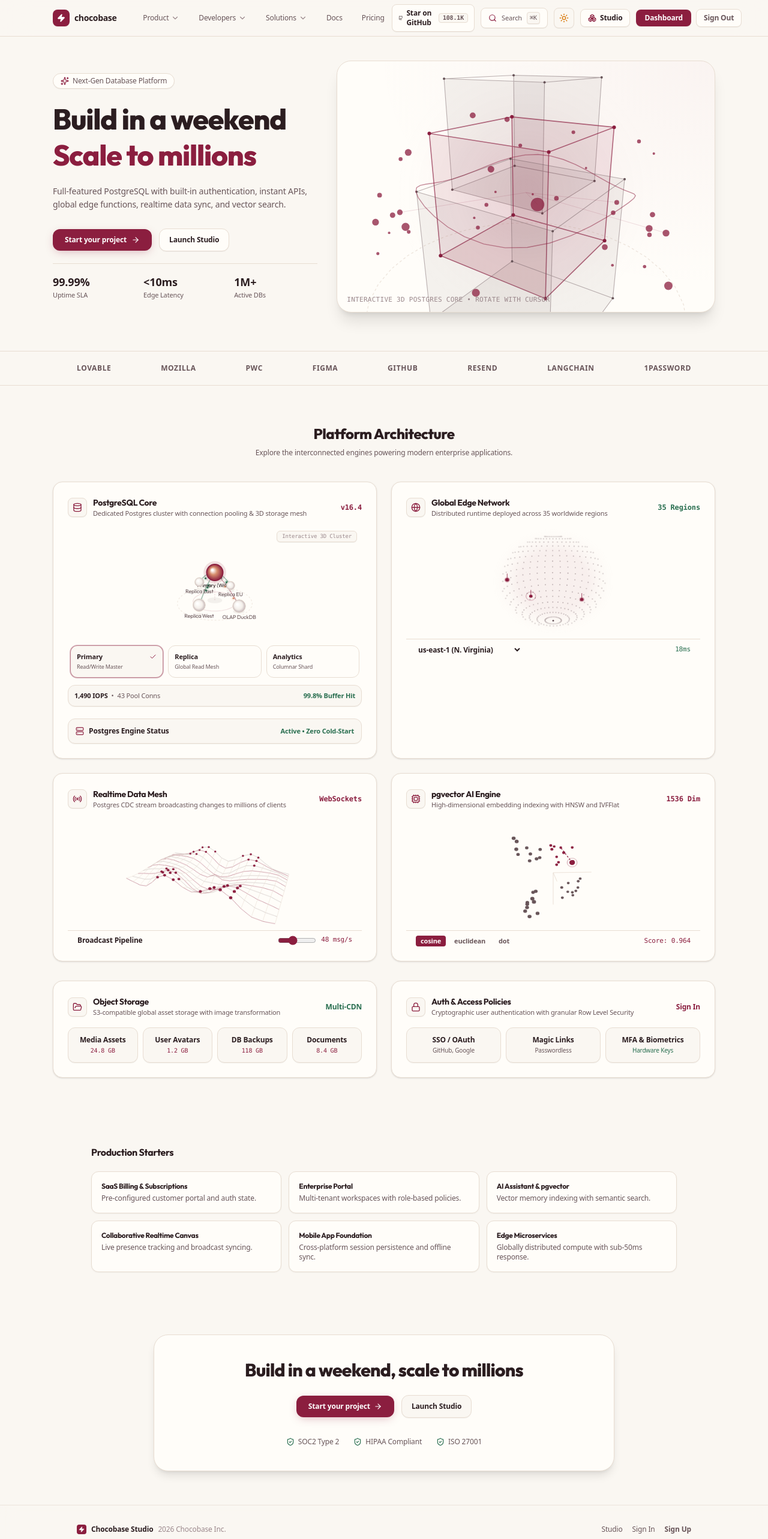
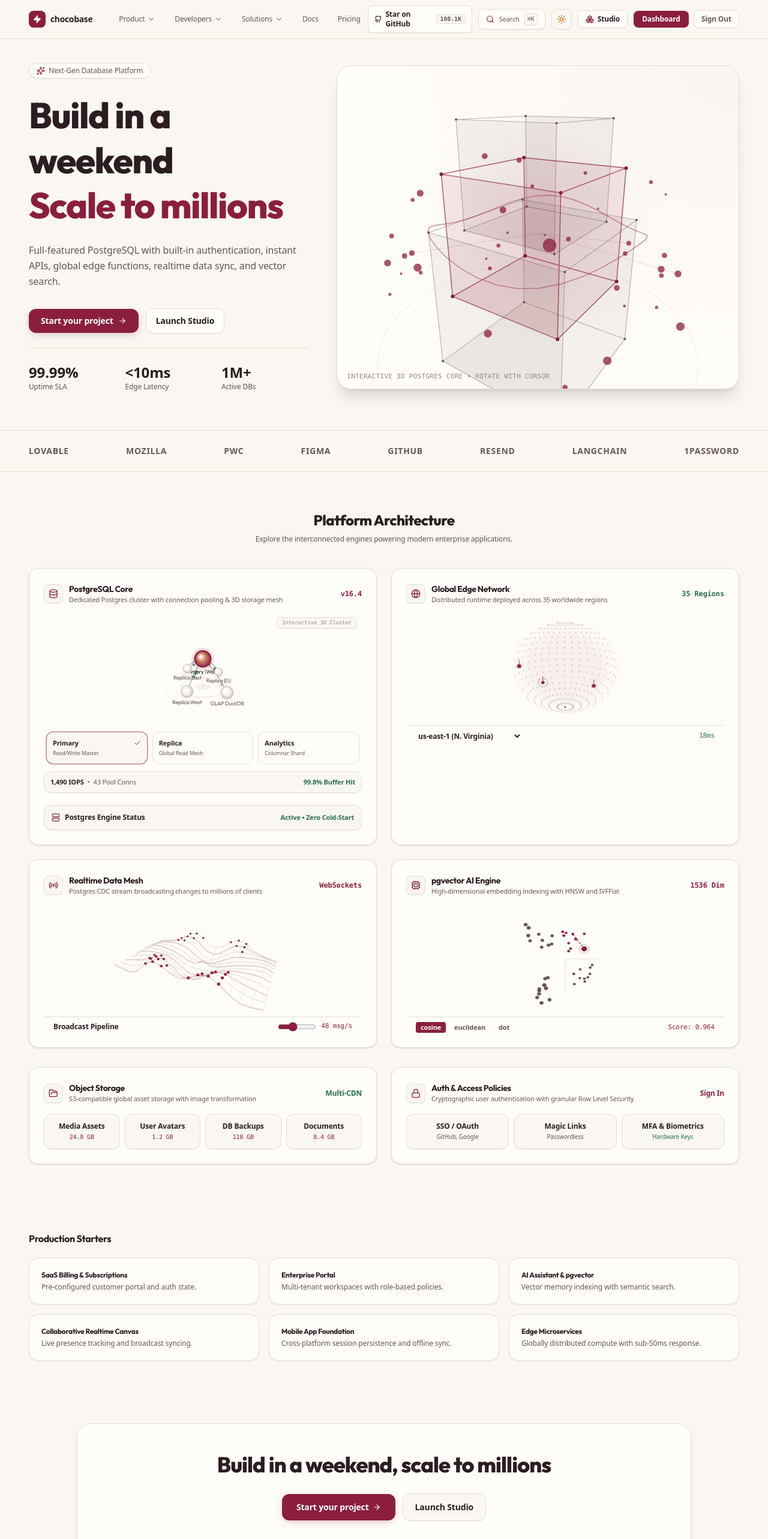
Before and after one commit to vinay3254/chocobase-frontend, a React (Vite) app: page / in a window 1280 px wide. Shown: the top 2566 px of the page at 60% size. Built offline with nearby package versions, Linux system fonts and the light colour scheme.

Commit message:
fix(landing): expand responsive layout to full viewport width with 1600px max-width

```diff
--- a/src/components/Landing/IntroLandingView.tsx
+++ b/src/components/Landing/IntroLandingView.tsx
@@ -51,7 +51,7 @@
 
       {/* Top Navbar */}
       <header className="sticky top-0 z-40 w-full border-b border-[#E8DDD2] bg-[#FAF7F2]/90 backdrop-blur-xl transition-colors">
-        <div className="max-w-6xl mx-auto px-4 sm:px-6 h-15 flex items-center justify-between">
+        <div className="w-full max-w-[1600px] mx-auto px-4 sm:px-8 lg:px-12 h-16 flex items-center justify-between">
           <div className="flex items-center gap-8">
             <div
               onClick={() => setActiveView('landing')}
@@ -140,29 +140,29 @@
       </header>
 
       {/* 3D Hero Section */}
-      <section className="pt-10 pb-16 px-4 sm:px-6 max-w-6xl mx-auto">
-        <div className="grid grid-cols-1 lg:grid-cols-12 gap-8 items-center">
+      <section className="pt-10 pb-16 px-4 sm:px-8 lg:px-12 w-full max-w-[1600px] mx-auto">
+        <div className="grid grid-cols-1 lg:grid-cols-12 gap-8 lg:gap-12 items-center w-full">
 
           {/* Left Column: Vision & Actions */}
-          <div className="lg:col-span-5 space-y-5 text-center lg:text-left">
+          <div className="lg:col-span-5 space-y-6 text-center lg:text-left">
             <div className="inline-flex items-center gap-1.5 px-3 py-1 rounded-full bg-[#FFFDF9] border border-[#E8DDD2] text-xs font-medium text-[#685559] shadow-2xs">
               <Sparkles className="w-3.5 h-3.5 text-[#8B1E3F]" />
               <span>Next-Gen Database Platform</span>
             </div>
 
-            <h1 className="text-3xl sm:text-5xl font-extrabold text-[#2B1D20] tracking-tight leading-tight">
+            <h1 className="text-3xl sm:text-5xl xl:text-6xl font-extrabold text-[#2B1D20] tracking-tight leading-tight">
               Build in a weekend <br />
               <span className="text-[#8B1E3F]">Scale to millions</span>
             </h1>
 
-            <p className="text-sm text-[#685559] leading-relaxed">
+            <p className="text-sm sm:text-base text-[#685559] leading-relaxed max-w-xl">
               Full-featured PostgreSQL with built-in authentication, instant APIs, global edge functions, realtime data sync, and vector search.
             </p>
 
             <div className="flex flex-wrap items-center justify-center lg:justify-start gap-3 pt-2">
               <button
                 onClick={() => openAuthModal('signup')}
-                className="flex items-center gap-2 px-5 py-2.5 rounded-xl bg-[#8B1E3F] hover:bg-[#721833] text-xs font-semibold text-white transition-all shadow-[0_4px_16px_-4px_rgba(139,30,63,0.35)] hover:shadow-[0_8px_20px_-4px_rgba(139,30,63,0.45)] hover:-translate-y-0.5"
+                className="flex items-center gap-2 px-5 py-2.5 rounded-xl bg-[#8B1E3F] hover:bg-[#721833] text-xs sm:text-sm font-semibold text-white transition-all shadow-[0_4px_16px_-4px_rgba(139,30,63,0.35)] hover:shadow-[0_8px_20px_-4px_rgba(139,30,63,0.45)] hover:-translate-y-0.5"
               >
                 <span>Start your project</span>
                 <ArrowRight className="w-3.5 h-3.5" />
@@ -170,31 +170,31 @@
 
               <button
                 onClick={() => setActiveView('overview')}
-                className="flex items-center gap-2 px-4 py-2.5 rounded-xl border border-[#E8DDD2] bg-[#FFFDF9] hover:bg-[#F4EFEA] text-xs font-semibold text-[#2B1D20] transition-all shadow-2xs hover:-translate-y-0.5"
+                className="flex items-center gap-2 px-4 py-2.5 rounded-xl border border-[#E8DDD2] bg-[#FFFDF9] hover:bg-[#F4EFEA] text-xs sm:text-sm font-semibold text-[#2B1D20] transition-all shadow-2xs hover:-translate-y-0.5"
               >
                 <span>Launch Studio</span>
               </button>
             </div>
 
             {/* Metrics */}
-            <div className="grid grid-cols-3 gap-3 pt-4 border-t border-[#E8DDD2]">
+            <div className="grid grid-cols-3 gap-4 pt-6 border-t border-[#E8DDD2]">
               <div>
-                <div className="text-lg font-bold text-[#2B1D20]">99.99%</div>
-                <div className="text-[11px] text-[#685559]">Uptime SLA</div>
+                <div className="text-xl sm:text-2xl font-bold text-[#2B1D20]">99.99%</div>
+                <div className="text-[11px] sm:text-xs text-[#685559]">Uptime SLA</div>
               </div>
               <div>
-                <div className="text-lg font-bold text-[#2B1D20]">&lt;10ms</div>
-                <div className="text-[11px] text-[#685559]">Edge Latency</div>
+                <div className="text-xl sm:text-2xl font-bold text-[#2B1D20]">&lt;10ms</div>
+                <div className="text-[11px] sm:text-xs text-[#685559]">Edge Latency</div>
               </div>
               <div>
-                <div className="text-lg font-bold text-[#2B1D20]">1M+</div>
-                <div className="text-[11px] text-[#685559]">Active DBs</div>
+                <div className="text-xl sm:text-2xl font-bold text-[#2B1D20]">1M+</div>
+                <div className="text-[11px] sm:text-xs text-[#685559]">Active DBs</div>
               </div>
             </div>
           </div>
 
           {/* Right Column: 3D Interactive Canvas with Clean Housing */}
-          <div className="lg:col-span-7 h-[420px] rounded-3xl bg-[#FFFDF9] border border-[#E8DDD2] hover:border-[#8B1E3F]/40 shadow-xl hover:-translate-y-1 transition-all duration-300 ease-out overflow-hidden relative group">
+          <div className="lg:col-span-7 h-[440px] lg:h-[500px] xl:h-[540px] rounded-3xl bg-[#FFFDF9] border border-[#E8DDD2] hover:border-[#8B1E3F]/40 shadow-xl hover:-translate-y-1 transition-all duration-300 ease-out overflow-hidden relative group w-full">
             {/* Dynamic Inner Highlight with subtle shift */}
             <div className="pointer-events-none absolute inset-0 bg-[radial-gradient(ellipse_at_top_right,rgba(139,30,63,0.06)_0%,transparent_65%)] opacity-70 group-hover:opacity-100 group-hover:scale-105 transition-all duration-300" />
             <Hero3DCanvas />
@@ -203,8 +203,8 @@
       </section>
 
       {/* Fast Growing Companies Strip */}
-      <section className="border-y border-[#E8DDD2] bg-[#FAF7F2] py-5 px-4">
-        <div className="max-w-5xl mx-auto flex flex-wrap items-center justify-between gap-6 text-xs font-bold text-[#685559] tracking-wider">
+      <section className="border-y border-[#E8DDD2] bg-[#FAF7F2] py-6 px-4 sm:px-8 lg:px-12 w-full">
+        <div className="w-full max-w-[1600px] mx-auto flex flex-wrap items-center justify-between gap-6 sm:gap-8 text-xs sm:text-sm font-bold text-[#685559] tracking-wider uppercase">
           <span>LOVABLE</span>
           <span>MOZILLA</span>
           <span>PWC</span>
@@ -217,7 +217,7 @@
       </section>
 
       {/* Interactive 3D Architecture Pillars */}
-      <section className="py-16 px-4 sm:px-6 max-w-6xl mx-auto space-y-6">
+      <section className="py-16 px-4 sm:px-8 lg:px-12 w-full max-w-[1600px] mx-auto space-y-6">
 
         <div className="text-center max-w-2xl mx-auto space-y-2 mb-10">
           <h2 className="text-2xl font-extrabold text-[#2B1D20]">Platform Architecture</h2>
@@ -415,10 +415,10 @@
       </section>
 
       {/* Production Starter Systems */}
-      <section className="py-12 px-4 sm:px-6 max-w-5xl mx-auto space-y-5">
+      <section className="py-12 px-4 sm:px-8 lg:px-12 w-full max-w-[1600px] mx-auto space-y-5">
         <h2 className="text-base font-bold text-[#2B1D20]">Production Starters</h2>
 
-        <div className="grid grid-cols-1 sm:grid-cols-2 md:grid-cols-3 gap-3">
+        <div className="grid grid-cols-1 sm:grid-cols-2 md:grid-cols-3 gap-4">
           {[
             { title: 'SaaS Billing & Subscriptions', desc: 'Pre-configured customer portal and auth state.' },
             { title: 'Enterprise Portal', desc: 'Multi-tenant workspaces with role-based policies.' },
@@ -430,7 +430,7 @@
             <div
               key={idx}
               onClick={() => openAuthModal('signup')}
-              className="relative p-4 rounded-xl bg-[#FFFDF9] hover:bg-[#FAF7F2] border border-[#E8DDD2] hover:border-[#8B1E3F]/40 shadow-xs hover:shadow-sm hover:-translate-y-0.5 transition-all duration-200 cursor-pointer group"
+              className="relative p-5 rounded-2xl bg-[#FFFDF9] hover:bg-[#FAF7F2] border border-[#E8DDD2] hover:border-[#8B1E3F]/40 shadow-xs hover:shadow-sm hover:-translate-y-0.5 transition-all duration-200 cursor-pointer group"
             >
               <div className="relative z-10">
                 <h3 className="text-xs font-bold text-[#2B1D20] group-hover:text-[#8B1E3F] transition-colors">
@@ -444,23 +444,23 @@
       </section>
 
       {/* Bottom CTA with Floating Card */}
-      <section className="py-14 px-4">
-        <div className="group max-w-3xl mx-auto rounded-3xl bg-[#FFFDF9] border border-[#E8DDD2] hover:border-[#8B1E3F]/35 shadow-lg hover:shadow-xl hover:-translate-y-1 transition-all duration-300 ease-out p-8 sm:p-10 text-center relative overflow-hidden">
-          <div className="relative z-10 max-w-xl mx-auto space-y-4">
-            <h2 className="text-2xl sm:text-3xl font-extrabold text-[#2B1D20] tracking-tight">
+      <section className="py-14 px-4 sm:px-8 lg:px-12 w-full">
+        <div className="group max-w-5xl 2xl:max-w-6xl mx-auto rounded-3xl bg-[#FFFDF9] border border-[#E8DDD2] hover:border-[#8B1E3F]/35 shadow-lg hover:shadow-xl hover:-translate-y-1 transition-all duration-300 ease-out p-8 sm:p-12 text-center relative overflow-hidden">
+          <div className="relative z-10 max-w-2xl mx-auto space-y-5">
+            <h2 className="text-2xl sm:text-4xl font-extrabold text-[#2B1D20] tracking-tight">
               Build in a weekend, scale to millions
             </h2>
             <div className="flex items-center justify-center gap-3 pt-2">
               <button
                 onClick={() => openAuthModal('signup')}
-                className="flex items-center gap-1.5 px-5 py-2.5 rounded-xl bg-[#8B1E3F] hover:bg-[#721833] text-xs font-semibold text-white shadow-[0_4px_16px_-4px_rgba(139,30,63,0.35)] hover:shadow-[0_8px_20px_-4px_rgba(139,30,63,0.45)] hover:-translate-y-0.5 transition-all"
+                className="flex items-center gap-1.5 px-6 py-3 rounded-xl bg-[#8B1E3F] hover:bg-[#721833] text-xs sm:text-sm font-semibold text-white shadow-[0_4px_16px_-4px_rgba(139,30,63,0.35)] hover:shadow-[0_8px_20px_-4px_rgba(139,30,63,0.45)] hover:-translate-y-0.5 transition-all"
               >
                 <span>Start your project</span>
                 <ArrowRight className="w-3.5 h-3.5" />
               </button>
               <button
                 onClick={() => setActiveView('overview')}
-                className="px-4 py-2.5 rounded-xl border border-[#E8DDD2] bg-[#FAF7F2] hover:bg-[#F4EFEA] text-xs font-semibold text-[#2B1D20] shadow-2xs hover:-translate-y-0.5 transition-all"
+                className="px-5 py-3 rounded-xl border border-[#E8DDD2] bg-[#FAF7F2] hover:bg-[#F4EFEA] text-xs sm:text-sm font-semibold text-[#2B1D20] shadow-2xs hover:-translate-y-0.5 transition-all"
               >
                 Launch Studio
               </button>
@@ -485,8 +485,8 @@
       </section>
 
       {/* Footer */}
-      <footer className="border-t border-[#E8DDD2]/70 bg-[#FAF7F2]/80 backdrop-blur-md py-8 px-4 sm:px-6 text-xs text-[#685559]">
-        <div className="max-w-5xl mx-auto flex flex-col sm:flex-row items-center justify-between gap-4">
+      <footer className="border-t border-[#E8DDD2]/70 bg-[#FAF7F2]/80 backdrop-blur-md py-8 px-4 sm:px-8 lg:px-12 text-xs text-[#685559] w-full">
+        <div className="w-full max-w-[1600px] mx-auto flex flex-col sm:flex-row items-center justify-between gap-4">
           <div className="flex items-center gap-2">
             <div className="w-4 h-4 rounded bg-[#8B1E3F] text-white flex items-center justify-center text-[9px] font-bold">
               <Zap className="w-2.5 h-2.5 fill-current" />
```
